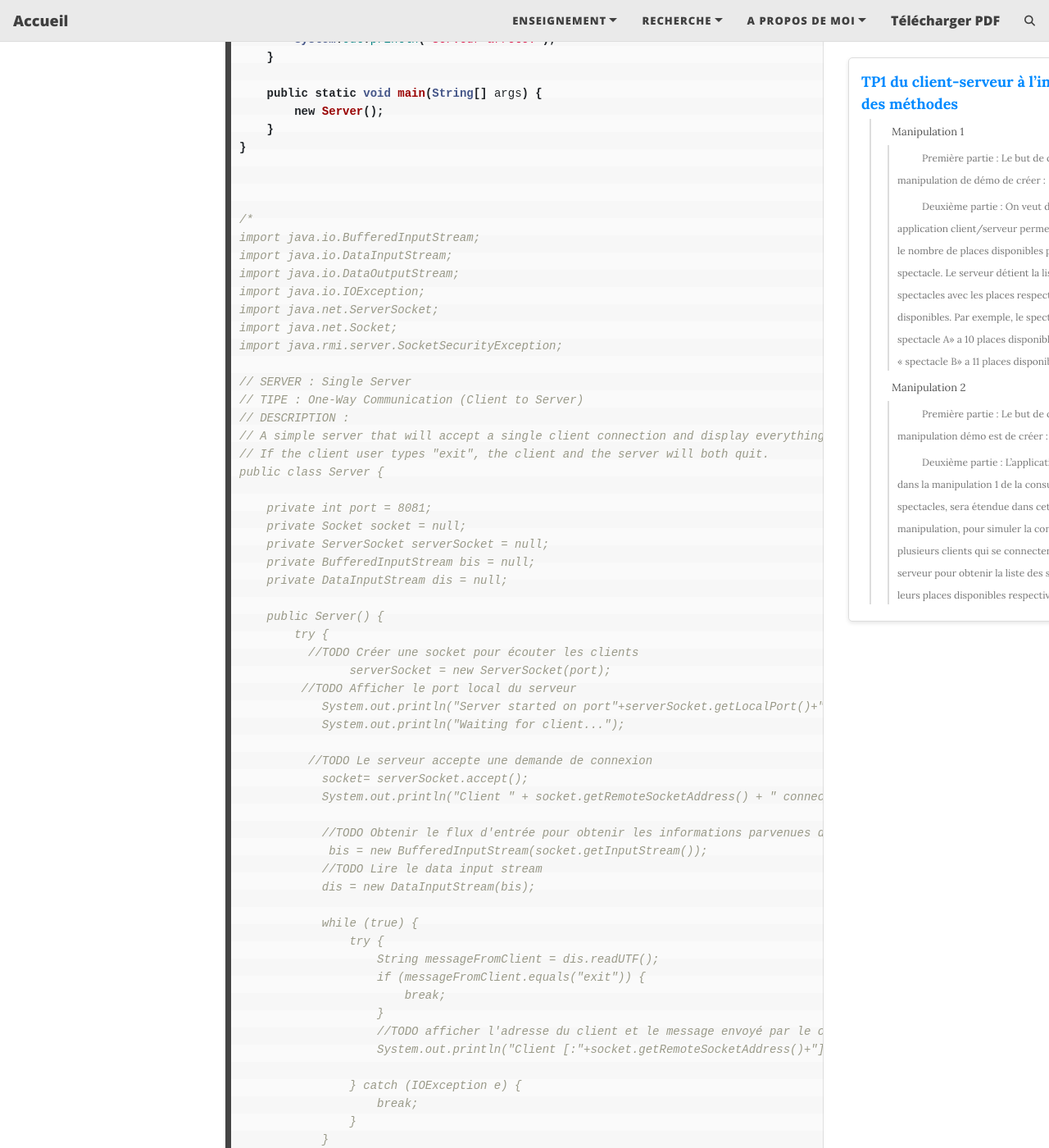
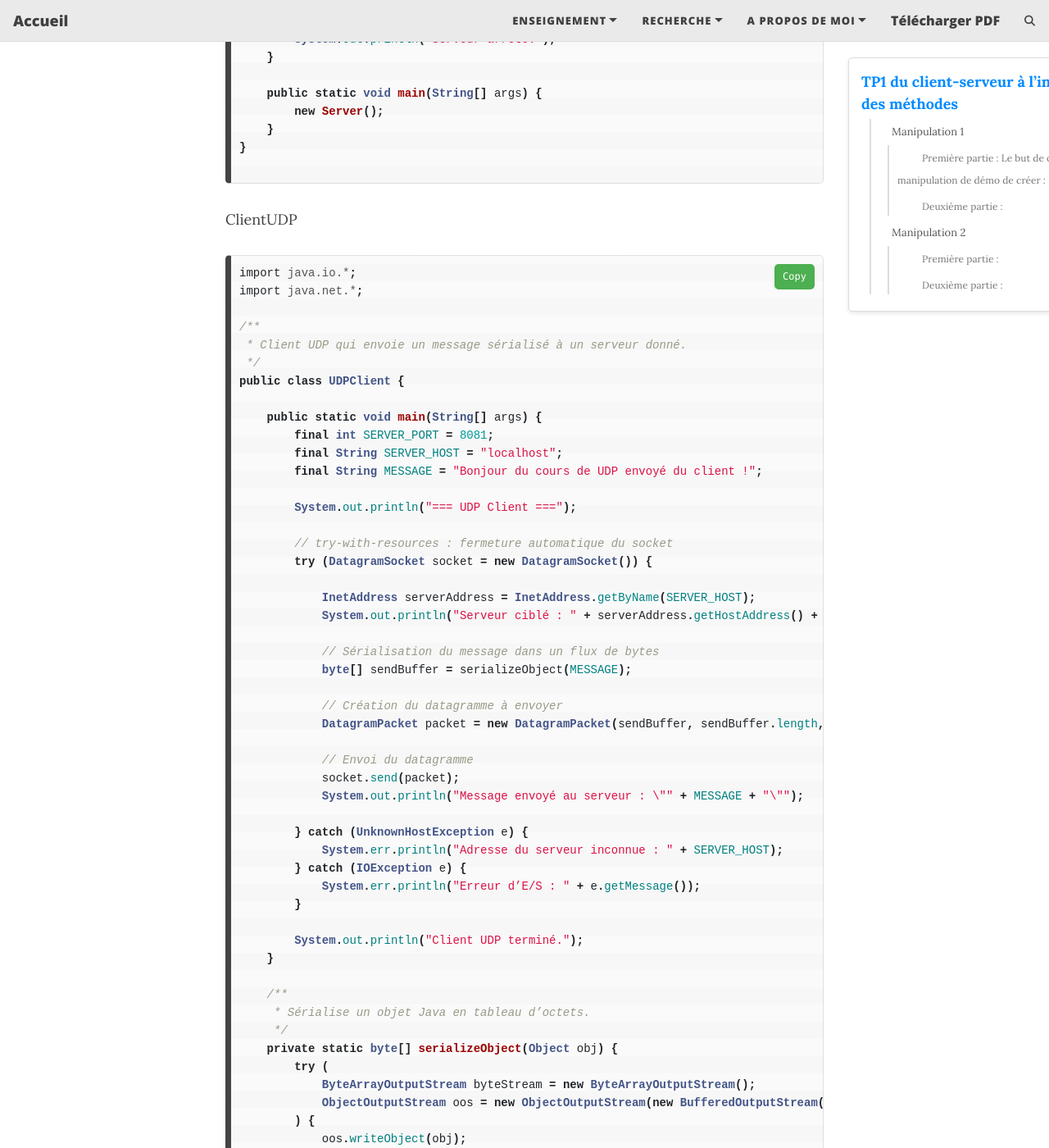
Before and after one commit to MariemZaouali/mariemzaouali.github.io, a Jekyll site: the page built from _posts/2025-11-07-sysDisTp1.md, in a window 1280 px wide and 1400 px high, scrolled down 3912 px. Shown: the whole window at 82% size. Built offline with Jekyll 4.4.1, drawn with Linux system fonts in a browser that asks for light colours; comment, search, counter and statistics services are not loaded; some of the changed text lies outside the part shown.

Commit message:
Update 2025-11-07-sysDisTp1.md

````diff
--- a/_posts/2025-11-07-sysDisTp1.md
+++ b/_posts/2025-11-07-sysDisTp1.md
@@ -162,72 +162,6 @@ public class Server {
     }
 }
 
-
-
-/*
-import java.io.BufferedInputStream;
-import java.io.DataInputStream;
-import java.io.DataOutputStream;
-import java.io.IOException;
-import java.net.ServerSocket;
-import java.net.Socket;
-import java.rmi.server.SocketSecurityException;
-
-// SERVER : Single Server
-// TIPE : One-Way Communication (Client to Server)
-// DESCRIPTION :
-// A simple server that will accept a single client connection and display everything the client says on the screen.
-// If the client user types "exit", the client and the server will both quit.
-public class Server {
-
-    private int port = 8081;
-    private Socket socket = null;
-    private ServerSocket serverSocket = null;
-    private BufferedInputStream bis = null;
-    private DataInputStream dis = null;
-
-    public Server() {
-        try {
-          //TODO Créer une socket pour écouter les clients
-        	serverSocket = new ServerSocket(port);
-         //TODO Afficher le port local du serveur
-            System.out.println("Server started on port"+serverSocket.getLocalPort()+"...");
-            System.out.println("Waiting for client...");
-
-          //TODO Le serveur accepte une demande de connexion
-            socket= serverSocket.accept();
-            System.out.println("Client " + socket.getRemoteSocketAddress() + " connected to server...");
-
-            //TODO Obtenir le flux d'entrée pour obtenir les informations parvenues de la socket
-             bis = new BufferedInputStream(socket.getInputStream());
-            //TODO Lire le data input stream
-            dis = new DataInputStream(bis);
-
-            while (true) {
-                try {
-                    String messageFromClient = dis.readUTF();
-                    if (messageFromClient.equals("exit")) {
-                        break;
-                    }
-                    //TODO afficher l'adresse du client et le message envoyé par le client
-                    System.out.println("Client [:"+socket.getRemoteSocketAddress()+"]:"+messageFromClient);
-
-                } catch (IOException e) {
-                    break;
-                }
-            }
-            dis.close();
-            socket.close();
-            System.out.println("Client " + socket.getRemoteSocketAddress() + " disconnect from server...");
-        } catch (IOException e) {
-            System.out.println("Error : " + e);
-        }
-    }
-
-    public static void main(String args[]) {
-        Server server = new Server();
-    }
-}*/
 ```
 
 ClientUDP
@@ -356,12 +290,15 @@ public class UDPServer {
     }
 }
 ```
-### Deuxième partie : On veut développer une application client/serveur permettant d’afficher le nombre de places disponibles pour chaque spectacle. Le serveur détient la liste des spectacles avec les places respectives disponibles. Par exemple, le spectacle de « spectacle A» a 10 places disponibles, le spectacle « spectacle B» a 11 places disponibles.
+### Deuxième partie :
+On veut développer une application client/serveur permettant d’afficher le nombre de places disponibles pour chaque spectacle. Le serveur détient la liste des spectacles avec les places respectives disponibles. Par exemple, le spectacle de « spectacle A» a 10 places disponibles, le spectacle « spectacle B» a 11 places disponibles.
 Créer une application client/serveur qui permet à un client de se connecter au serveur et de demander la liste des spectacles disponibles.
 Quel protocole de transport avez-vous choisi ?
 
 ## Manipulation 2
-### Première partie : Le but de cette manipulation démo est de créer :
+### Première partie :
+
+Le but de cette manipulation démo est de créer :
 •	Une application client/serveur multi-threadée utilisant les sockets en mode connecté (protocole de transport utilisé TCP)
 
 Client
@@ -515,5 +452,7 @@ public class ServerProgram1 {
     }
 }
 ```
-### Deuxième partie : L’application développée dans la manipulation 1 de la consultation des spectacles, sera étendue dans cette manipulation, pour simuler la connexion de plusieurs clients qui se connectent sur un seul serveur pour obtenir la liste des spectacles avec leurs places disponibles respectives.
+### Deuxième partie :
+
+L’application développée dans la manipulation 1 de la consultation des spectacles, sera étendue dans cette manipulation, pour simuler la connexion de plusieurs clients qui se connectent sur un seul serveur pour obtenir la liste des spectacles avec leurs places disponibles respectives.
 	Défis à relever dans ce cas et solutions ?
````
Also changed, not shown: other parts of _posts/2025-11-07-sysDisTp1.md (+1 -1 lines).
